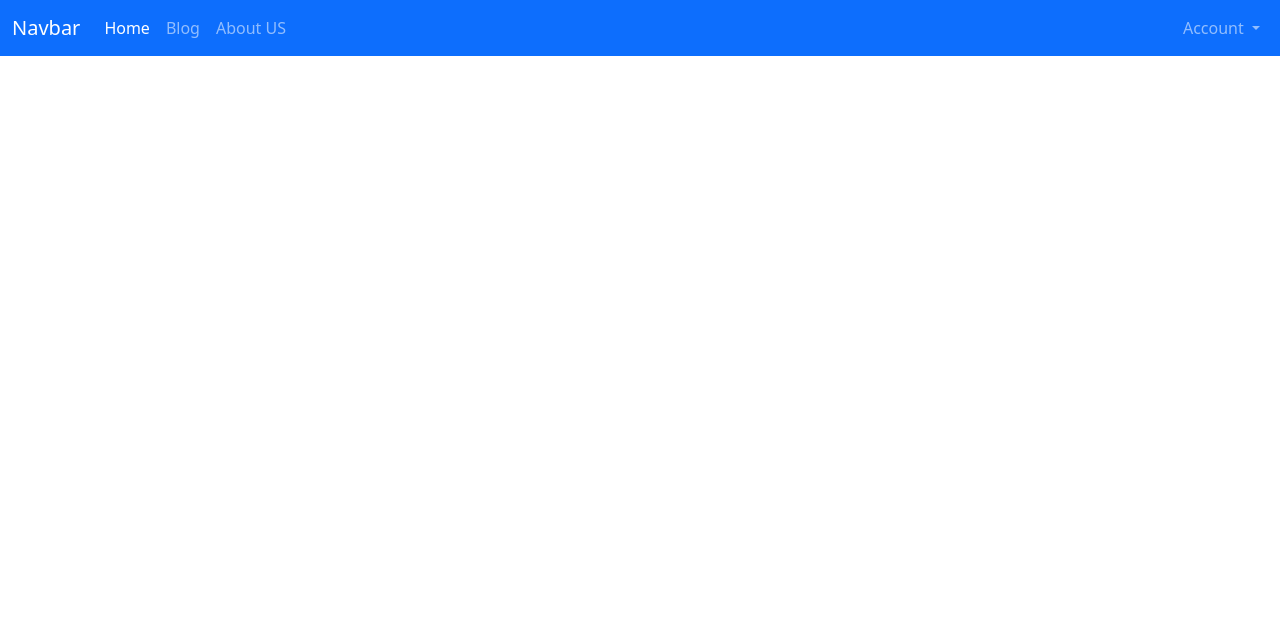
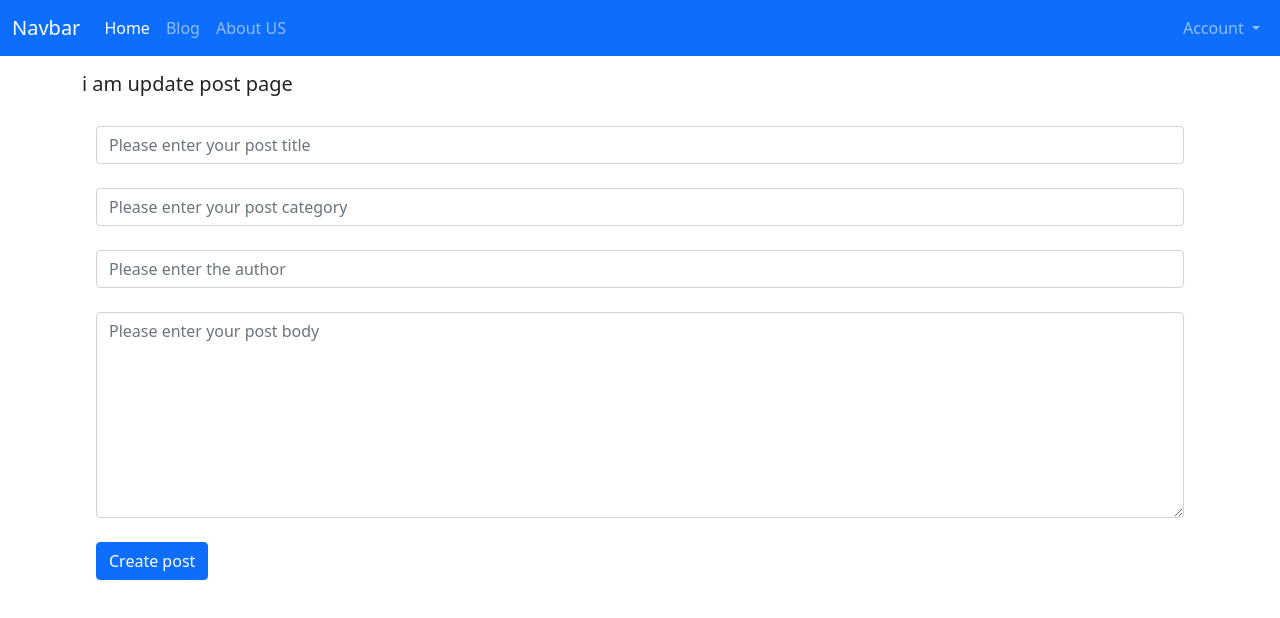
Before and after one commit to mayals/Blog_Vue2_frontend, a Vue app: page /post_update/1 in a window 1280 px wide. Shown: the top 618 px of the page. Built offline with nearby package versions, Linux system fonts and the light colour scheme.

Commit message:
add update component page

```diff
--- a/package.json
+++ b/package.json
@@ -9,8 +9,11 @@
   },
   "dependencies": {
     "@popperjs/core": "^2.11.4",
+    "animate.css": "^4.1.1",
     "axios": "^0.26.1",
     "bootstrap": "^5.1.3",
+    "bulma": "^0.9.3",
+    "bulma-toast": "^2.4.1",
     "core-js": "^3.8.3",
     "popper.js": "^1.16.1",
     "vue": "^2.6.14",
--- a/public/index.html
+++ b/public/index.html
@@ -1,10 +1,18 @@
 <!DOCTYPE html>
 <html>
   <head>
+
     <meta charset="utf-8">
     <meta http-equiv="X-UA-Compatible" content="IE=edge">
     <meta name="viewport" content="width=device-width,initial-scale=1.0">
     <link rel="icon" href="<%= BASE_URL %>favicon.ico">
+
+    <!--  npm install animate.css --save  -->
+    <link
+      rel="stylesheet"
+      href="https://cdnjs.cloudflare.com/ajax/libs/animate.css/4.1.1/animate.min.css"
+    />
+
     <title><%= htmlWebpackPlugin.options.title %></title>
   </head>
   <body>
--- a/src/components/PostCreateCompo.vue
+++ b/src/components/PostCreateCompo.vue
@@ -2,9 +2,20 @@
 <div class="container">
     <h5 class="mt-3 mb-3">{{message}}</h5>
     <div>
-        <div v-if="error" class="alert alert-warning alert-disabled fade show mt-5" role="alert">
-            <strong>{{ error }}</strong>
+
+        <div v-if ="errors.length" class="alert alert-danger alert-disabled fade show mt-5" role="alert">
+                <p v-for="error in errors" v-bind:key="error">
+                    <strong>{{error}}</strong>
+                </p>
         </div>
+
+        <div>
+            <h3>Data post to the server:</h3>
+            <p v-if="success" class="alert alert-success alert-disabled fade show mt-5" role="alert" > {{ success }}</p>
+            <pre>{{ response }}</pre>
+        </div>
+
+
 
         <form class="form-horizontal" role="form" enctype="multipart/form-data" method="POST" v-on:submit.prevent="submitForm">
 
@@ -46,6 +57,10 @@
 
         </form>
 
+
+
+
+
     </div>
 </div>
 </template>
@@ -57,12 +72,19 @@
 
 
 import { getAPI } from "../axios_api.js";
+import { toast } from 'bulma-toast'
+
 export default {
-    name: 'PostFormAxios',
+
+    name: 'PostCreateCompo',
+
+
     data(){
           return{
               message:'i am create post page',
-          error:"",
+              errors : [],
+              response: '',
+              success: '',
 
               form: {
                   title: '',
@@ -72,20 +94,76 @@ export default {
               }
           }
     },
+
+
     methods:{
         submitForm(){
-            getAPI.post('/api_blog/v1/posts/', this.form)
-                 .then((res) => {
-                    console.log(res.data)
+
+           this.errors = []
+
+            if ( this.title === '' ){
+                this.errors.push('The title is required')
+            }
+
+            if ( this.category === '' ){
+                this.errors.push('The category is required')
+            }
+
+            if ( this.author === '' ){
+                this.errors.push('The author is required')
+            }
+            if ( this.body === '' ){
+                this.errors.push('The body is required')
+            }
+
+            ////////  if no error found in errors array,start took data and post it to backend by axios  ///////////////
+            if (!this.errors.length) {
+                  getAPI
+                        .post('/api_blog/v1/posts/', this.form)
+
+                        .then(response => {
+
+                                // https://github.com/rfoel/bulma-toast
+                                toast({
+                                        message : "Post was created successfully",
+                                        type : "is-success",
+                                        dismissible : true ,
+                                        pauseOnHover : true ,
+                                        duration : 3000 ,
+                                        position : 'bottom-right',
                                     })
-                 .catch(error => {
-                    error.response.status
+
+
+                                  // console.log(response);
+                                  this.response = response.data
+                                  // this.success = 'Data saved successfully';
+                                  // this.response = JSON.stringify(response, null, 2)
+
+                                  // this.$router.push('/posts')
+
+
+
                        })
-                //  .finally(() => {
-                //      //Perform action in always
-                //      console.log("i am finished")
-                //  });
+
+                        .catch( error => {
+                                console.log( error)
+                                                    if (error.response) {
+                                                        for (const property in error.response.data ) {
+                                                            this.errors.push(`${property}: ${error.response.data[property]}`)
+                                                        }
+
+                                                    }else if (error.message) {
+                                                        this.errors.push('Something went wrong. Please try again')
+
+                                                    }
+                        })
+            }
+
+
+
         }
     }
+
+
 }
 </script>
--- /dev/null
+++ b/src/components/PostUpdateCompo.vue
@@ -0,0 +1,104 @@
+<template>
+<div class="container">
+    <h5 class="mt-3 mb-3">{{message}}</h5>
+    <div>
+        <div v-if="error" class="alert alert-warning alert-disabled fade show mt-5" role="alert">
+            <strong>{{ error }}</strong>
+        </div>
+
+
+        <form
+        method="POST"
+        v-on:submit.prevent="submitForm"
+        class="form-horizontal"
+        role="form" enctype="multipart/form-data">
+
+
+
+            <div class="form-group" style="padding:14px;">
+
+                <input
+                v-model="form.title"
+                type="text"
+                class="form-control"
+                placeholder="Please enter your post title">
+                <br>
+
+                <input
+                v-model="form.category"
+                type="text"
+                class="form-control"
+                placeholder="Please enter your post category">
+                <br>
+
+              <input
+                v-model="form.author"
+                type="text"
+                class="form-control"
+                placeholder="Please enter the author">
+                <br>
+
+
+                <textarea
+                v-model="form.body"
+                rows="8"
+                class="form-control"
+                placeholder="Please enter your post body">
+                </textarea>
+                <br>
+
+                <button type="submit" class="btn btn-primary">Create post</button>
+            </div>
+
+        </form>
+
+    </div>
+</div>
+</template>
+
+
+
+<script>
+//https://5balloons.info/post-form-data-to-api-using-axios-in-vuejs/
+
+
+import { getAPI } from "../axios_api.js";
+
+export default {
+
+    name: 'PostUpdateCompo',
+
+    data(){
+          return{
+              message:'i am update post page',
+              error:"",
+              id: this.$route.params.id,
+
+              form: {
+                  title: '',
+                  category: '',
+                  author: '',
+                  body: '',
+              }
+          }
+    },
+
+
+    methods:{
+        submitForm(){
+            getAPI
+                 .put(`/api_blog/v1/post/${this.id}`, this.form) /// from   http://127.0.0.1:8000/post/2
+                 .then((res) => {
+                    console.log(res.data)
+                 })
+                 .catch(error => {
+                    error.response.status
+                })
+                //  .finally(() => {
+                //      //Perform action in always
+                //      console.log("i am finished")
+                //  });
+        }
+    }
+}
+</script>
--- a/src/router.js
+++ b/src/router.js
@@ -9,7 +9,7 @@ import HomeView from './views/HomeView.vue'
 import PostsCompo from './components/PostsCompo.vue'
 import PostDetailCompo from './components/PostDetailCompo.vue'
 import PostCreateCompo from './components/PostCreateCompo.vue'
-
+import PostUpdateCompo from './components/PostUpdateCompo.vue'
 Vue.use(VueRouter)
 
 const routes = [
@@ -30,6 +30,12 @@ const routes = [
                     props:true
                   },
                   {
+                    path: '/post_update/:id',
+                    name: 'PostUpdateCompo',
+                    component: PostUpdateCompo,
+                    props:true
+                  },
+                  {
                     path: '/postcreate',
                     name: 'PostCreateCompo',
                     component: PostCreateCompo,
```
Also changed, not shown: 1 other file (tests, documents, lock files or other folders). Lines whose indentation alone changed are shown as unchanged.
